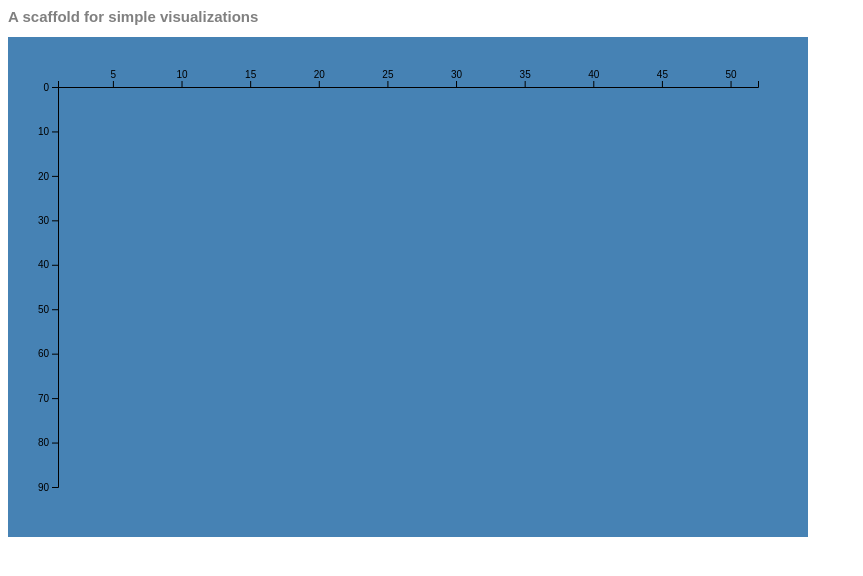
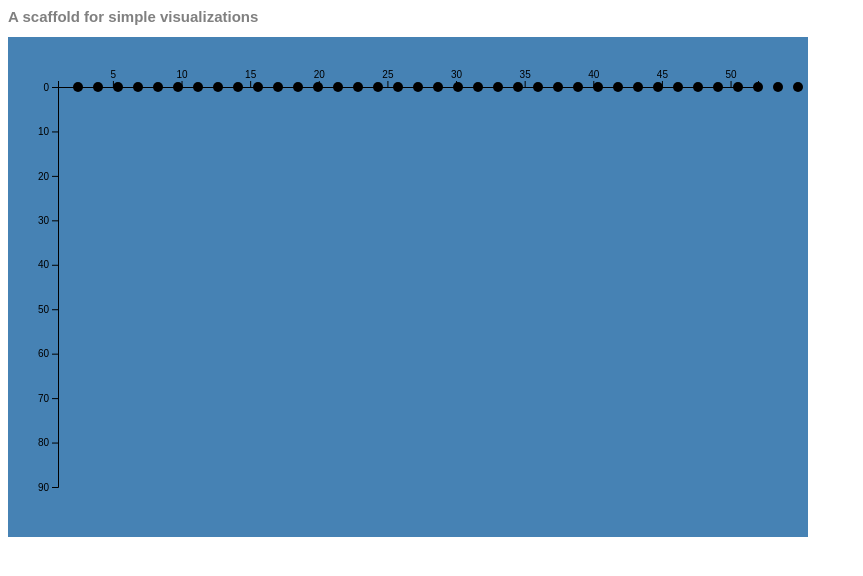
Before and after one commit to SaimenAndSchwyter/Life-In-Weeks, a plain HTML site: page index.html in a window 1280 px wide. Shown: the whole page, without its empty margins (0-863 px from the left). Drawn offline with nearby package versions, Linux system fonts and the light colour scheme.

Commit message:
added circles

```diff
--- a/index.html
+++ b/index.html
@@ -62,11 +62,15 @@
 
     var data = d3.range(1, 52*90);
   // illustrate content area dimensions (makes container g element grow accordingly)
-  const rect = vis.data(data).enter()
-  .select("g")
-  .append('circle').attr("r",5)
-  .attr("class","weekRect")
-  .attr("cx", d => d*10);
+  // Daten zeichnen
+  vis.selectAll(".circle")
+      .data(data)
+      .enter()
+      .append('circle')
+      .attr("class","weekCircle")
+      .attr("r",5)
+      .attr("cx", d => d*20);
+
   // illustrate left/right margins
   const xScale = d3.scaleLinear()
     .domain([1, 52])
```
